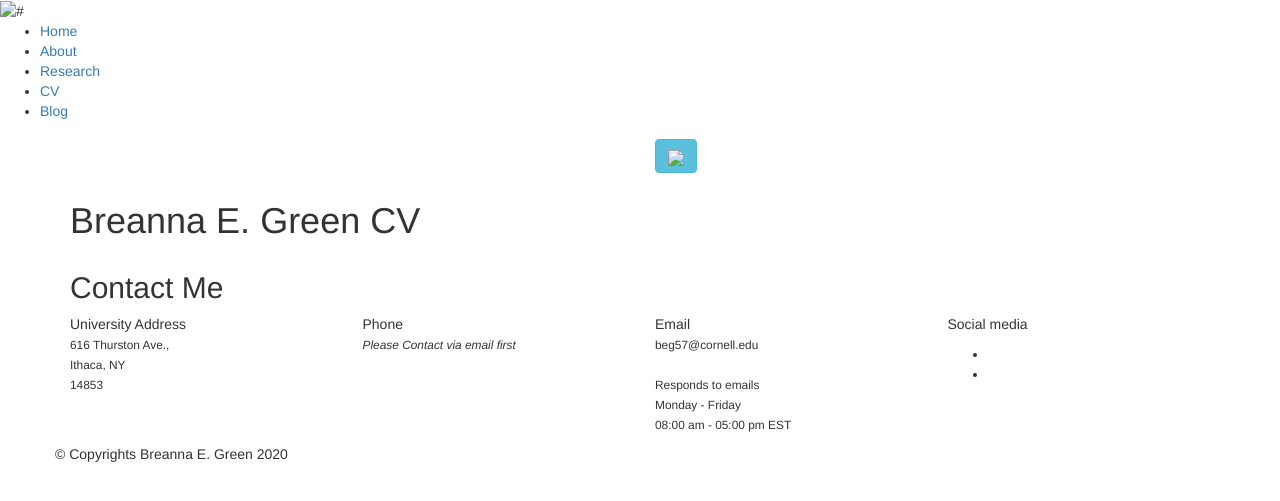
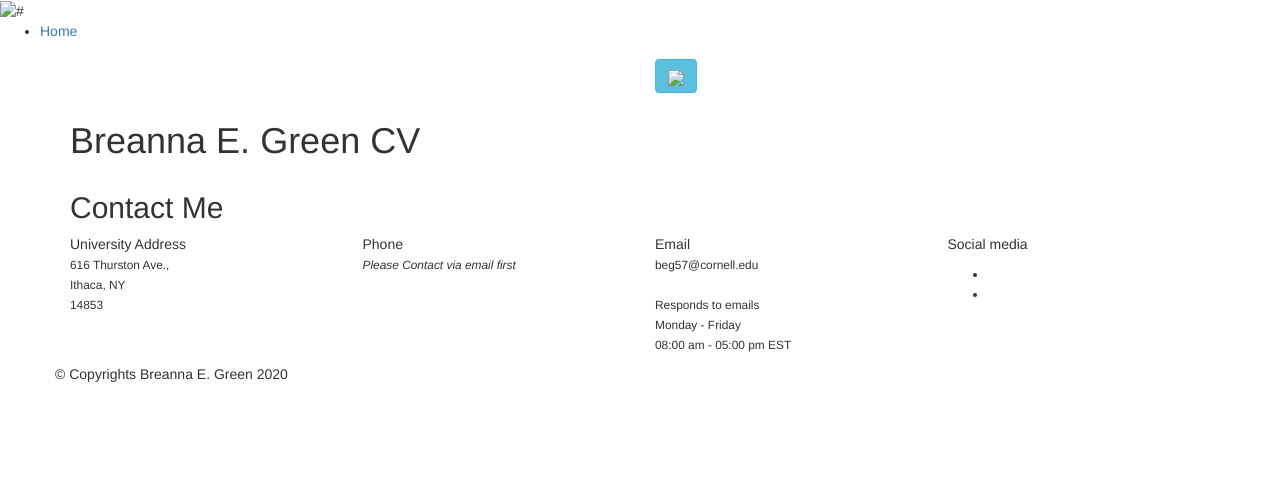
Before and after one commit to bregreen/bregreen.github.io, a Jekyll site: the page built from cv/index.html, in a window 1280 px wide. Shown: the top 501 px of the page. Built offline with Jekyll 4.4.1, drawn with Linux system fonts in a browser that asks for light colours; nearby versions of some CDN libraries; library files that are not in the unit come from our copies; comment, search, counter and statistics services are not loaded.

Commit message:
Update default.html

```diff
--- a/_layouts/default.html
+++ b/_layouts/default.html
@@ -46,10 +46,10 @@
          <div class="menu_section">
             <ul>
                <li><a href="/">Home</a></li>
-               <li><a href="/about/">About</a></li>
+              <!-- <li><a href="/about/">About</a></li>
                <li><a href="/research/">Research</a></li>
                <li><a href="/cv/">CV</a></li>
-		<li><a href="/blog/">Blog</a></li>
+		<li><a href="/blog/">Blog</a></li> -->
                         </ul>
          </div>
       </nav>
```
